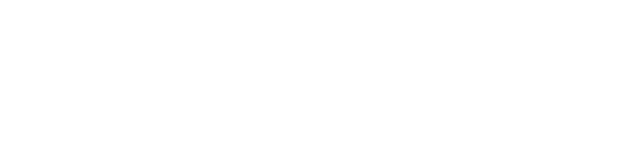
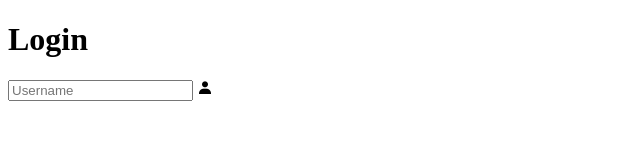
Before and after one commit to prajadinata/responsive-login-and-registration, a plain HTML site: page index.html in a window 1280 px wide. Shown: the whole page, without its empty margins (0-640 px from the left). Drawn offline with nearby package versions, Linux system fonts and the light colour scheme.

Commit message:
Update index.html
Add a form.

```diff
--- a/index.html
+++ b/index.html
@@ -5,10 +5,19 @@
     <meta charset="UTF-8">
     <meta name="viewport" content="width=device-width, initial-scale=1.0">
     <link rel="stylesheet" href="#">
+    <link href='https://unpkg.com/boxicons@2.1.4/css/boxicons.min.css' rel='stylesheet'>
   </head>
   <body>
     <div class="container">
-
+      <div class="form-box login">
+        <form action="#">
+          <h1>Login</h1>
+          <div class="input-box">
+            <input type="text" placeholder="Username" required>
+            <i class='bx bxs-user'></i>
+          </div>
+        </form>
+      </div>
     </div>
   </body>
 </html>
```
